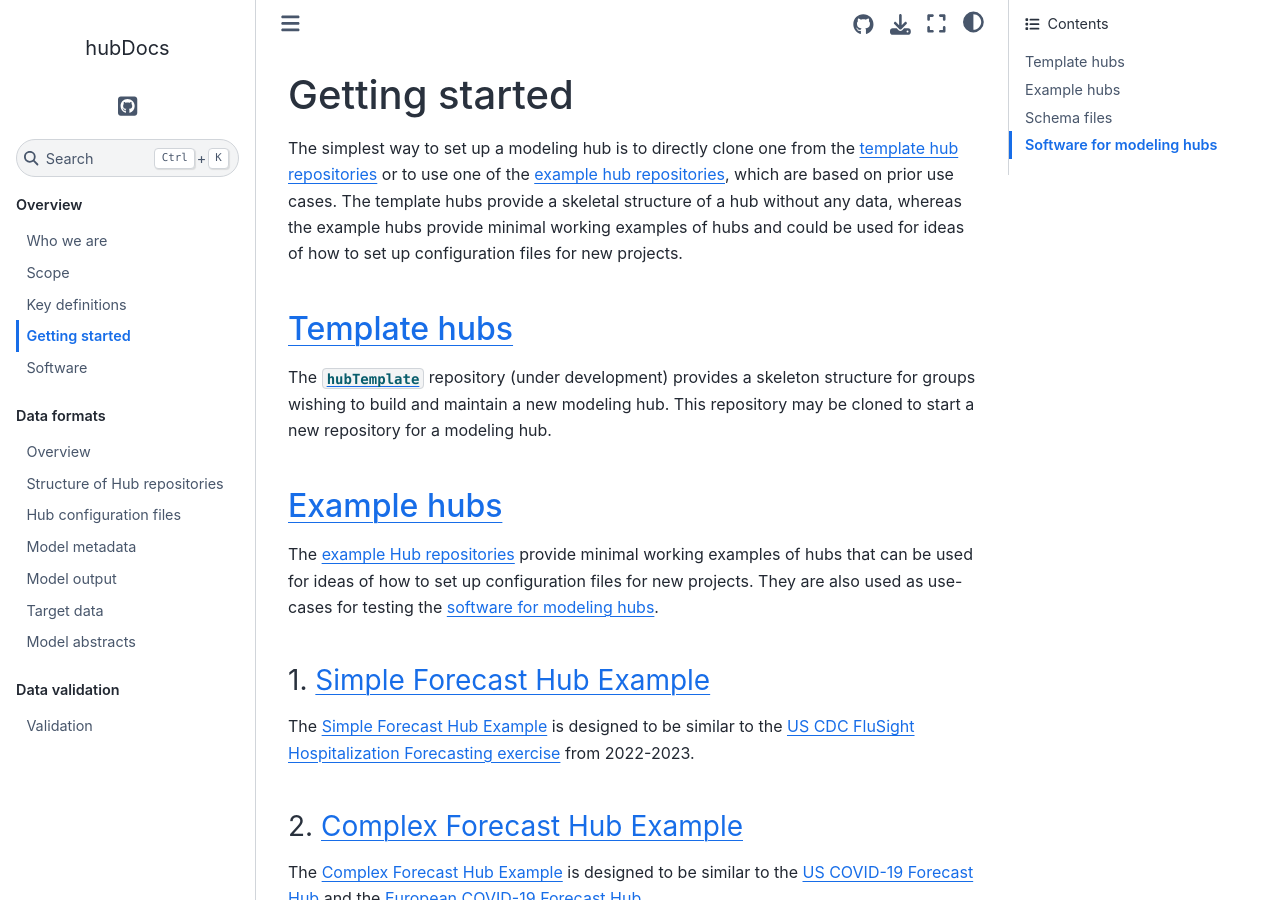
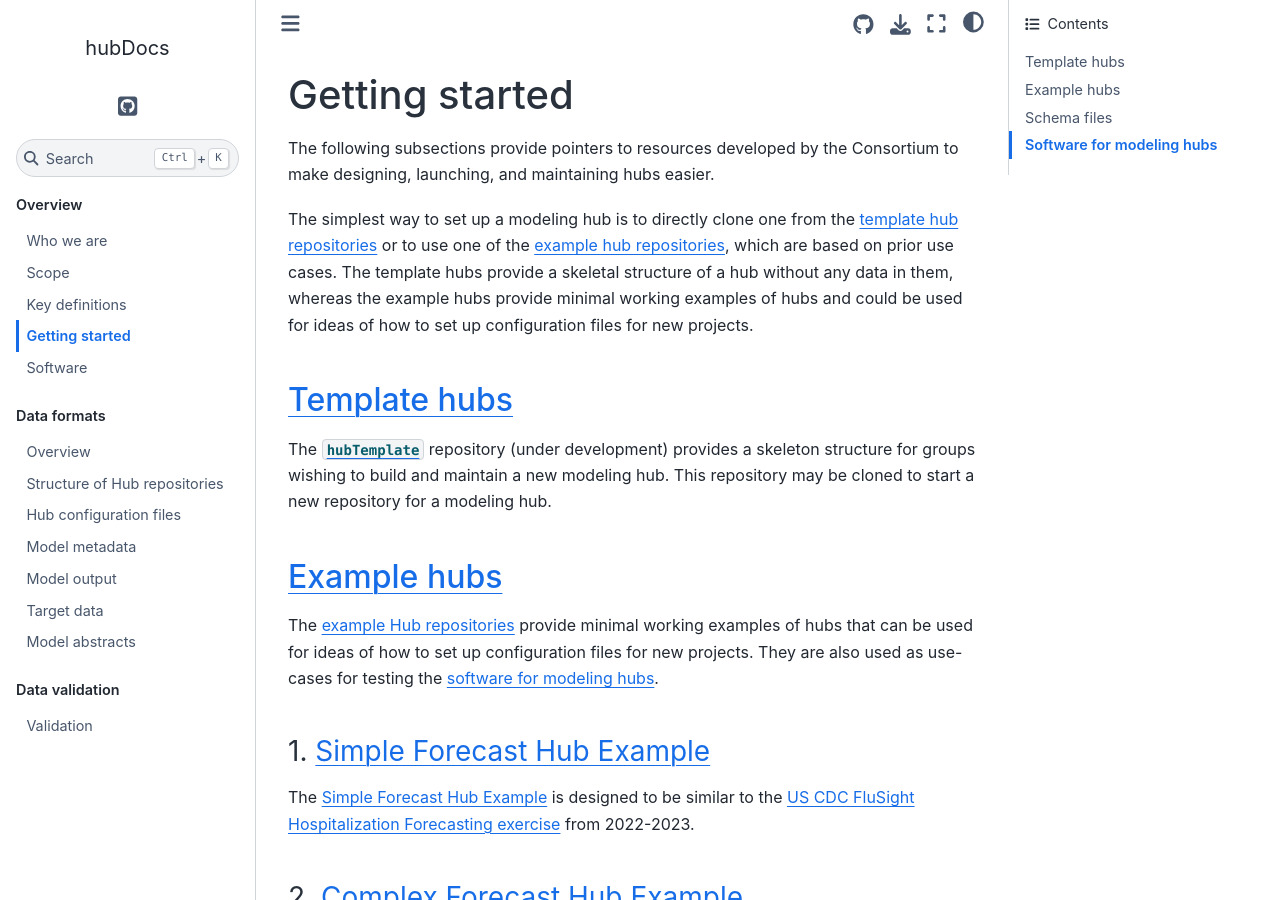
Before and after one commit to hubverse-org/hubDocs, a Sphinx documentation site: the page built from docs/source/overview/getting-started.md, in a window 1280 px wide and 900 px high. Built offline with Sphinx 7.4.7 and the Sphinx Book theme 1.1.4, drawn with Linux system fonts in a browser that asks for light colours; pages that are not in the unit, such as notebooks, are missing from menus.

Commit message:
Including some text that was on the landing page

```diff
--- a/docs/source/overview/getting-started.md
+++ b/docs/source/overview/getting-started.md
@@ -1,6 +1,8 @@
 # Getting started
 
-The simplest way to set up a modeling hub is to directly clone one from the [template hub repositories](https://github.com/Infectious-Disease-Modeling-Hubs?q=&type=template&language=&sort=) or to use one of the [example hub repositories](https://github.com/Infectious-Disease-Modeling-Hubs?q=example&type=all&language=&sort=), which are based on prior use cases. The template hubs provide a skeletal structure of a hub without any data, whereas the example hubs provide minimal working examples of hubs and could be used for ideas of how to set up configuration files for new projects.
+The following subsections provide pointers to resources developed by the Consortium to make designing, launching, and maintaining hubs easier.
+
+The simplest way to set up a modeling hub is to directly clone one from the [template hub repositories](https://github.com/Infectious-Disease-Modeling-Hubs?q=&type=template&language=&sort=) or to use one of the [example hub repositories](https://github.com/Infectious-Disease-Modeling-Hubs?q=example&type=all&language=&sort=), which are based on prior use cases. The template hubs provide a skeletal structure of a hub without any data in them, whereas the example hubs provide minimal working examples of hubs and could be used for ideas of how to set up configuration files for new projects.
 
 ## [Template hubs](https://github.com/Infectious-Disease-Modeling-Hubs?q=&type=template&language=&sort=)
 
```
